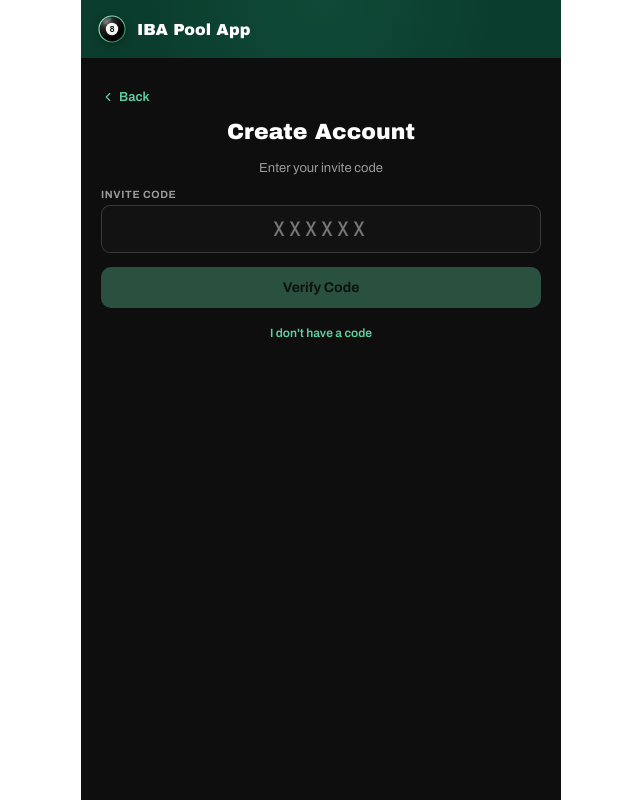
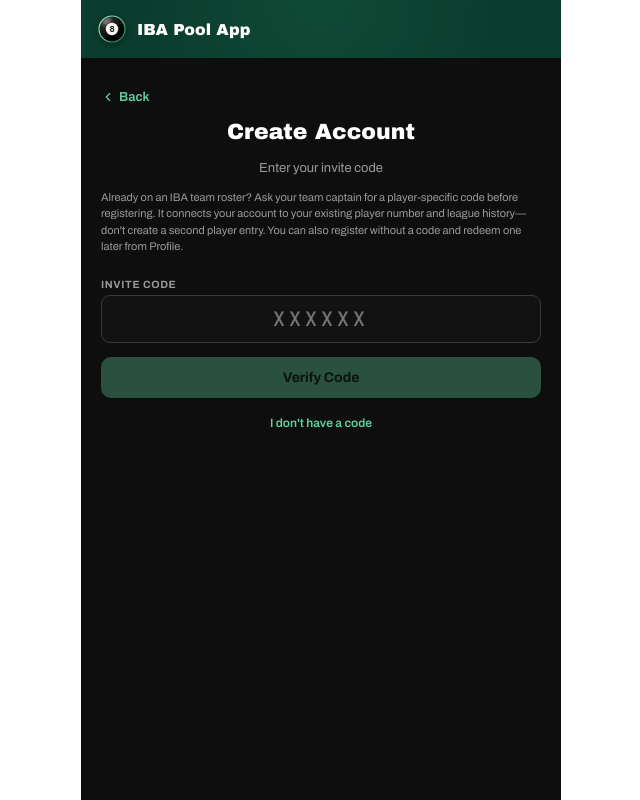
Before and after one commit to macetheace22/pool-league, a React (Vite) app: page / in a window 1280 px wide. Both pictures are taken after a click on the button "Have an invite code or need to register?". Shown: the whole page, without its empty margins (319-959 px from the left). Built offline with nearby package versions, Linux system fonts and the light colour scheme; no server answers.

Commit message:
feat: explain player identity claiming during signup

```diff
--- a/src/AuthContext.jsx
+++ b/src/AuthContext.jsx
@@ -263,7 +263,7 @@ function RegisterScreen({ onBack }) {
     setLoading(false);
     if (error) {
       setError(error.message?.includes("PLAYER_ALREADY_CLAIMED")
-        ? "That player number is already linked to another account. Ask your league manager to verify the roster entry."
+        ? "This roster player number is already linked to another account. Ask your captain to verify that the roster entry is correct. If the existing account link is wrong, the league manager will need to resolve that exceptional conflict."
         : error.message);
       return;
     }
@@ -284,6 +284,9 @@ function RegisterScreen({ onBack }) {
       ) : !codeValid ? (
         <>
           <div className="auth-screen__sub">Enter your invite code</div>
+          <div style={{fontSize:11,color:"#9A9A9A",lineHeight:1.5,marginBottom:10}}>
+            Already on an IBA team roster? Ask your team captain for a player-specific code before registering. It connects your account to your existing player number and league history—don't create a second player entry. You can also register without a code and redeem one later from Profile.
+          </div>
           <div className="field"><Label>Invite Code</Label>
             <input className="input input--code" value={code} onChange={e => setCode(e.target.value)} placeholder="XXXXXX" autoCapitalize="characters" />
           </div>
@@ -306,7 +309,7 @@ function RegisterScreen({ onBack }) {
           <div className="field"><Label>Phone Number (optional)</Label>
             <input className="input" type="tel" value={phone} onChange={e => setPhone(e.target.value)} placeholder="(555) 555-5555" />
           </div>
-          <div style={{fontSize:10.5,color:"#6A6A6A",lineHeight:1.5}}>Your player number is linked securely through a player-specific invite code. If you already play in the league, ask your captain or league manager for one.</div>
+          <div style={{fontSize:10.5,color:"#6A6A6A",lineHeight:1.5}}>A player-specific invite code links this account to an existing IBA player record and roster membership. If you already play, get the code from your team captain. If you skipped the code, redeem it later in Profile → Redeem Invite Code.</div>
           <div className="field"><Label>Email</Label>
             <input className="input" type="email" value={email} onChange={e => setEmail(e.target.value)} placeholder="you@example.com" autoCapitalize="none" />
           </div>
```
